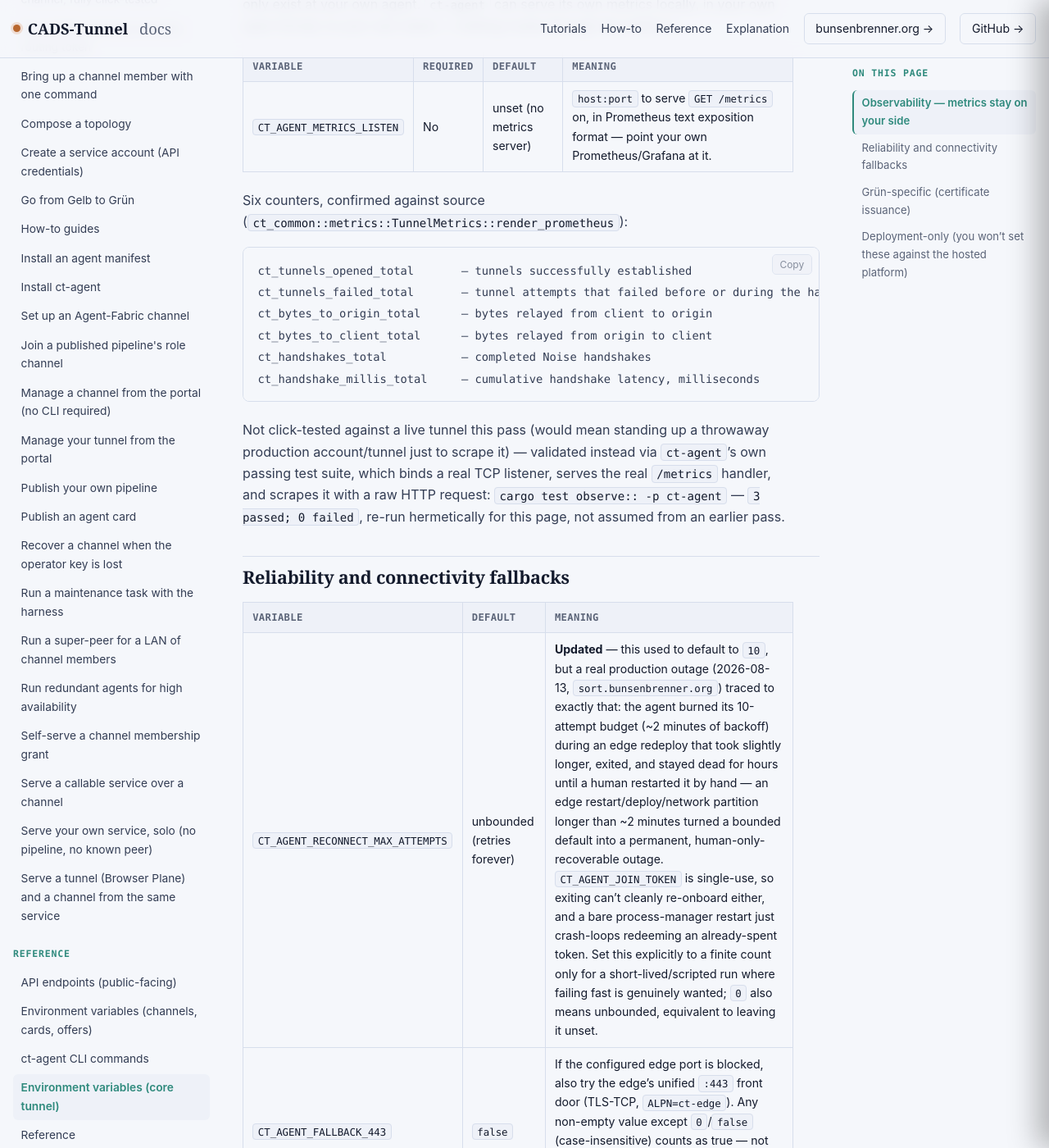
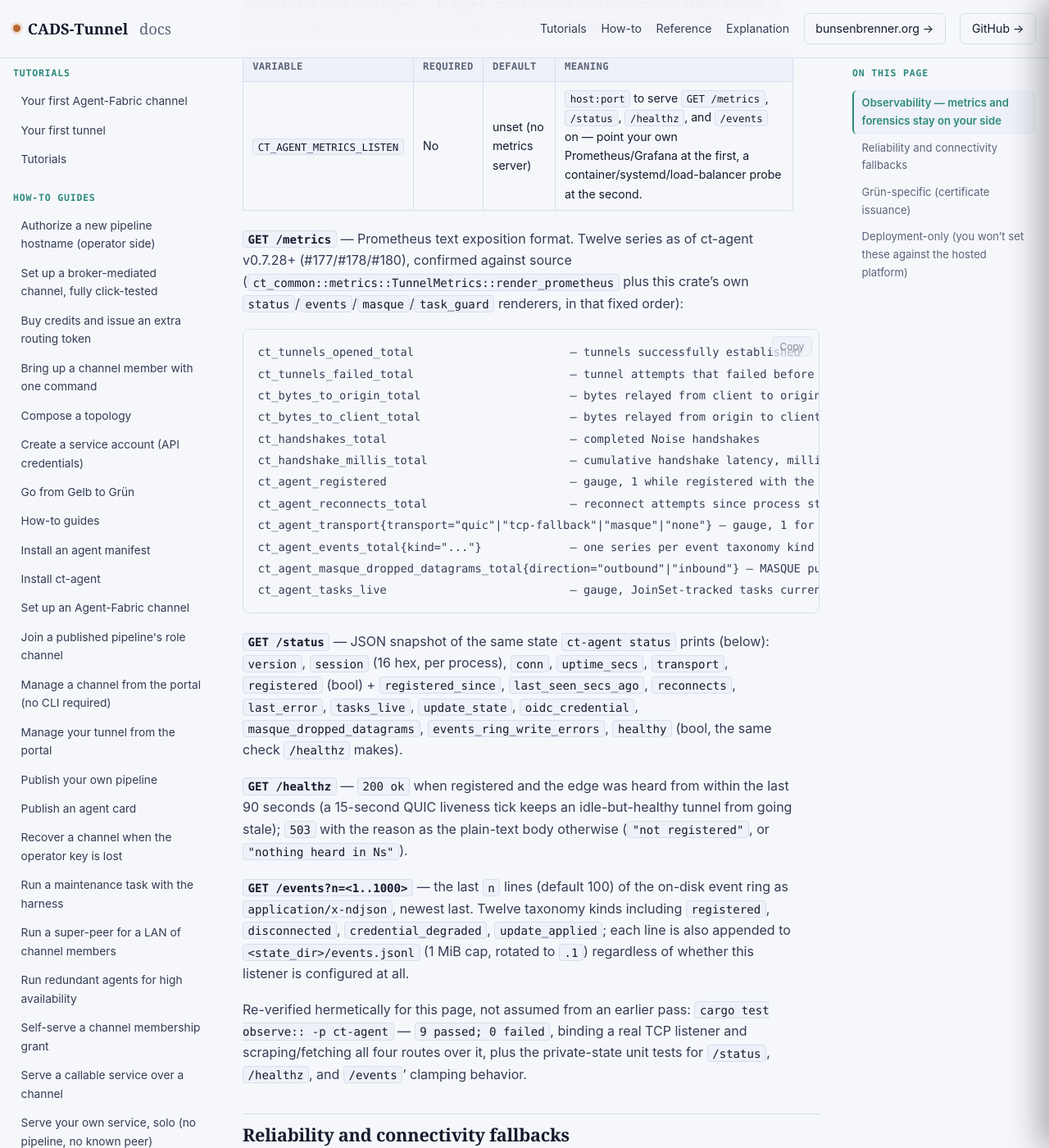
Before and after one commit to scimbe/CADS-Tunnel-docs, a Jekyll site: the page built from _reference/environment-variables.md, in a window 1280 px wide and 1400 px high, scrolled down 3729 px. Shown: the whole window at 82% size. Built offline with Jekyll 4.4.1, drawn with Linux system fonts in a browser that asks for light colours; some of the changed text lies outside the part shown.

Commit message:
docs: rewrite Observability section for /status, /healthz, /events (#177/#178/#180)
Confirmed against a fresh, up-to-date local ct-agent checkout (fast-forwarded
to origin/main after catching that the previous checkout was stale at
v0.7.26 -- lesson from earlier tonight's CADS-Tunnel deploy applied here
too). Re-ran cargo test observe:: -p ct-agent hermetically per this page's
own established convention: 9 passed (up from the previously-documented 3),
confirming all four routes (/metrics, /status, /healthz, /events) work as
described. Read native/src/observe.rs and native/src/status.rs directly for
the exact field names, metric series, and status codes rather than the PR
description. Cleaned up the disk-backed scratch cargo target dir immediately
after (8.3 GiB) per this project's cargo-sweep hygiene convention.

Added a `ct-agent status` row to cli.md. This closes out the last queued
item from this session's docs backlog.

Co-Authored-By: Claude Sonnet 5 <noreply@anthropic.com>

````diff
--- a/_reference/environment-variables.md
+++ b/_reference/environment-variables.md
@@ -38,33 +38,57 @@ in this page.
 | `CT_BOOTSTRAP` | Alternative to `CT_AGENT_JOIN_TOKEN`+`CT_AGENT_TOKEN` | — | A single short-lived bootstrap token the setup script redeems server-side for the two tokens above, so they never touch disk/shell history beyond the resulting `.env`. |
 | `CT_AGENT_ONBOARD_TIMEOUT_SECS` | No | unset (wait indefinitely) | Bounds the one-shot onboarding call. Leave it unset for a real tunnel — `CT_AGENT_JOIN_TOKEN` is single-use, so a timeout that fires *after* the control plane already redeemed it leaves you with a dead token and no way to retry, unless `CT_AGENT_STATE_DIR` is also set (restart then restores the already-bound identity instead of re-redeeming). Only set this for a fail-fast CI/smoke-test run — `scripts/e2e-smoke.sh` defaults it to `30`. |
 
-## Observability — metrics stay on your side
+## Observability — metrics and forensics stay on your side
 
 Per [ADR-0016](https://github.com/scimbe/CADS-Tunnel/blob/main/docs/adr/0016-agent-side-observability.md):
 since the operator is payload-blind, per-connection observability can only exist at your own agent.
-`ct-agent` can serve its own metrics locally, in your own open format, to your own stack — nothing routes
-through the platform.
+`ct-agent` can serve its own metrics and status locally, in your own open format, to your own stack —
+nothing routes through the platform.
 
 | Variable | Required | Default | Meaning |
 |---|---|---|---|
-| `CT_AGENT_METRICS_LISTEN` | No | unset (no metrics server) | `host:port` to serve `GET /metrics` on, in Prometheus text exposition format — point your own Prometheus/Grafana at it. |
+| `CT_AGENT_METRICS_LISTEN` | No | unset (no metrics server) | `host:port` to serve `GET /metrics`, `/status`, `/healthz`, and `/events` on — point your own Prometheus/Grafana at the first, a container/systemd/load-balancer probe at the second. |
 
-Six counters, confirmed against source (`ct_common::metrics::TunnelMetrics::render_prometheus`):
+**`GET /metrics`** — Prometheus text exposition format. Twelve series as of ct-agent v0.7.28+
+(#177/#178/#180), confirmed against source (`ct_common::metrics::TunnelMetrics::render_prometheus`
+plus this crate's own `status`/`events`/`masque`/`task_guard` renderers, in that fixed order):
 
 ```
-ct_tunnels_opened_total       — tunnels successfully established
-ct_tunnels_failed_total       — tunnel attempts that failed before or during the handshake
-ct_bytes_to_origin_total      — bytes relayed from client to origin
-ct_bytes_to_client_total      — bytes relayed from origin to client
-ct_handshakes_total           — completed Noise handshakes
-ct_handshake_millis_total     — cumulative handshake latency, milliseconds
+ct_tunnels_opened_total                       — tunnels successfully established
+ct_tunnels_failed_total                       — tunnel attempts that failed before or during the handshake
+ct_bytes_to_origin_total                      — bytes relayed from client to origin
+ct_bytes_to_client_total                      — bytes relayed from origin to client
+ct_handshakes_total                           — completed Noise handshakes
+ct_handshake_millis_total                     — cumulative handshake latency, milliseconds
+ct_agent_registered                           — gauge, 1 while registered with the plane, else 0
+ct_agent_reconnects_total                     — reconnect attempts since process start
+ct_agent_transport{transport="quic"|"tcp-fallback"|"masque"|"none"} — gauge, 1 for the current transport, 0 for the other three
+ct_agent_events_total{kind="..."}             — one series per event taxonomy kind (below)
+ct_agent_masque_dropped_datagrams_total{direction="outbound"|"inbound"} — MASQUE pump drops on a full channel (never blocks; UDP semantics)
+ct_agent_tasks_live                           — gauge, JoinSet-tracked tasks currently running
 ```
 
-Not click-tested against a live tunnel this pass (would mean standing up a throwaway production
-account/tunnel just to scrape it) — validated instead via `ct-agent`'s own passing test suite, which
-binds a real TCP listener, serves the real `/metrics` handler, and scrapes it with a raw HTTP request:
-`cargo test observe:: -p ct-agent` — `3 passed; 0 failed`, re-run hermetically for this page, not
-assumed from an earlier pass.
+**`GET /status`** — JSON snapshot of the same state `ct-agent status` prints (below):
+`version`, `session` (16 hex, per process), `conn`, `uptime_secs`, `transport`, `registered`
+(bool) + `registered_since`, `last_seen_secs_ago`, `reconnects`, `last_error`, `tasks_live`,
+`update_state`, `oidc_credential`, `masque_dropped_datagrams`, `events_ring_write_errors`,
+`healthy` (bool, the same check `/healthz` makes).
+
+**`GET /healthz`** — `200 ok` when registered and the edge was heard from within the last 90
+seconds (a 15-second QUIC liveness tick keeps an idle-but-healthy tunnel from going stale); `503`
+with the reason as the plain-text body otherwise (`"not registered"`, or `"nothing heard in
+Ns"`).
+
+**`GET /events?n=<1..1000>`** — the last `n` lines (default 100) of the on-disk event ring as
+`application/x-ndjson`, newest last. Twelve taxonomy kinds including `registered`,
+`disconnected`, `credential_degraded`, `update_applied`; each line is also appended to
+`<state_dir>/events.jsonl` (1 MiB cap, rotated to `.1`) regardless of whether this listener is
+configured at all.
+
+Re-verified hermetically for this page, not assumed from an earlier pass:
+`cargo test observe:: -p ct-agent` — `9 passed; 0 failed`, binding a real TCP listener and
+scraping/fetching all four routes over it, plus the private-state unit tests for `/status`,
+`/healthz`, and `/events`' clamping behavior.
 
 ## Reliability and connectivity fallbacks
 
````
Also changed, not shown: _reference/cli.md (+1 -0 lines).
